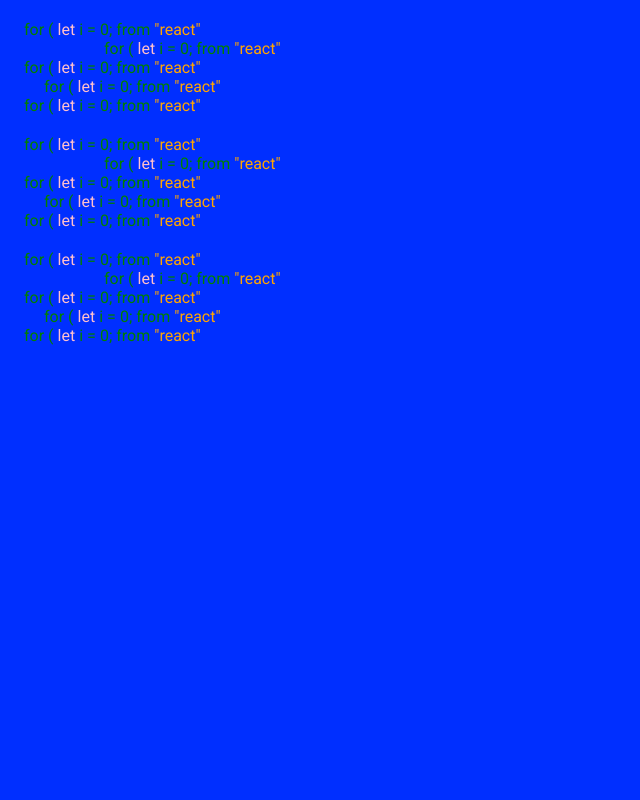
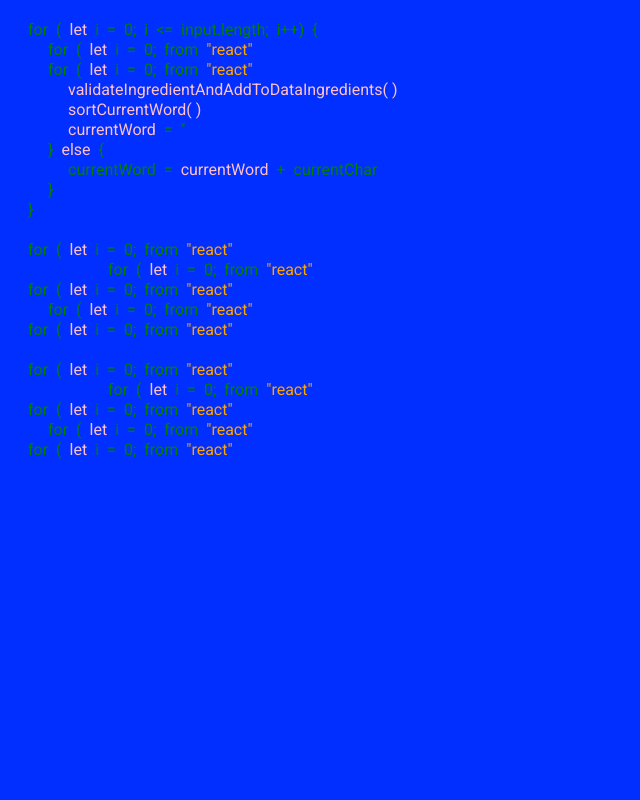
Before and after one commit to Rachanastasia/portfolio-new, a Next.js app: page / in a window 1280 px wide. Shown: the top 800 px of the page, without its empty margins (0-640 px from the left). Built offline with nearby package versions, Linux system fonts and the light colour scheme.

Commit message:
sets up most of first code block

```diff
--- a/components/Banner/LineOfText.js
+++ b/components/Banner/LineOfText.js
@@ -1,15 +1,15 @@
 
 
-export default function Line19({tabs=1, delay, indentation, containerStyle}){
+export default function LineOfText({tabs=1}){
     return (
         <div className={`animation-line animated-tabs-${tabs}`}>
             <Word word='for' color='one' />
-            <Punctuation char='(' />
+            <Character char='(' />
             <Word word='let' color='two' />
-            <Punctuation char='i' />
-            <Punctuation char='=' />
-            <Punctuation char='0' />
-            <Punctuation char=';' hasSpace={false}/>
+            <Character char='i' />
+            <Character char='=' />
+            <Character char='0' />
+            <Character char=';' hasSpace={false}/>
 
             <Word word='from' color='one' />
             <Word word='"react"' color='three' />
@@ -17,12 +17,135 @@
     )
 }
 
-function Word({word, color}){
+function Line({tabs, children}){
+    return (
+        <div className={`animation-line animated-tabs-${tabs}`}>{children}</div>
+    )
+}
+
+export function Line19({tabs=1}){
+    return (
+       <Line tabs={tabs}>
+            <Word word='for' color='one' />
+            <Word word='( ' color='one' />
+            <Word word='let' color='two'  />
+            <Character char='i' />
+            <Character char='=' />
+            <Character char='0' />
+            <Character char=';' hasSpace={false}/>
+            <Character char='i' />
+            <Word word='<=' color='one' />
+            <Word word='input.' color='one' />
+            <Word word='length' color='one' hasSpace={false}/>
+            <Character char=';' hasSpace={false}/>
+            <Character char='i' />
+            <Word word='++' color='one' hasSpace={false}/>
+            <Character char=')' hasSpace={false}/>
+            <Character char='{'/>
+        </Line>
+    )
+}
+
+export function Line20({tabs=1}){
+    return (
+       <Line tabs={tabs}>
+            <Word word='for' color='one' />
+            <Character char='(' />
+            <Word word='let' color='two' />
+            <Character char='i' />
+            <Character char='=' />
+            <Character char='0' />
+            <Character char=';' hasSpace={false}/>
+
+            <Word word='from' color='one' />
+            <Word word='"react"' color='three' />
+        </Line>
+    )
+}
+
+export function Line21({tabs=1}){
+    return (
+       <Line tabs={tabs}>
+            <Word word='for' color='one' />
+            <Character char='(' />
+            <Word word='let' color='two' />
+            <Character char='i' />
+            <Character char='=' />
+            <Character char='0' />
+            <Character char=';' hasSpace={false}/>
+
+            <Word word='from' color='one' />
+            <Word word='"react"' color='three' />
+        </Line>
+    )
+}
+export function Line22({tabs}){
+    return (
+        <Line tabs={tabs}>
+            <Word word='validateIngredientAndAddToDataIngredients' color='two' />
+            <Word word='( )' color='two' hasSpace={false} />
+        </Line>
+    )
+}
+export function Line23({tabs}){
+    return (
+        <Line tabs={tabs}>
+            <Word word='sortCurrentWord' color='two' />
+            <Word word='( )' color='two' hasSpace={false} />
+        </Line>
+    )
+}
+export function Line24({tabs}){
+    return (
+        <Line tabs={tabs}>
+            <Word word='currentWord' color='two' />
+            <Character char='=' />
+            <Character char="''" />
+        </Line>
+    )
+}
+
+export function Line25({tabs}){
+    return (
+        <Line tabs={tabs}>
+            <Character char='}' />
+            <Word word='else' color='two' />
+            <Character char='{' />
+        </Line>
+    )
+}
+
+export function Line26({tabs=1}){
+    return (
+       <Line tabs={tabs}>
+            <Word word='currentWord' color='one' />
+            <Character char='=' />
+            <Word word='currentWord' color='two' />
+            <Character char='+' />
+            <Word word='currentChar' color='one' />
+        </Line>
+    )
+}
+
+export function LineClosingBracket({tabs}){
+    return <Line tabs={tabs}>
+        <Character char={`}`}/>
+    </Line>
+}
+
+
+
+
+
+
+
+
+function Word({word, color, hasSpace=true}){
     const wordArr = word.split("")
-    return <div className='animated-word'>{wordArr.map((letter, index) =>
+    return <div className={hasSpace && 'animated-word'}>{wordArr.map((letter, index) =>
         <span className={`animation-${color} animated-letter`} key={index}>{letter}</span>)}</div>
 }
 
-function Punctuation({char, color='one', hasSpace=true}){
+function Character({char, color='one', hasSpace=true}){
     return <span className={`animation-${color} animated-letter ${hasSpace && 'animated-word'}`}>{char}</span>
 }
--- a/components/Banner/index.js
+++ b/components/Banner/index.js
@@ -1,29 +1,36 @@
-import LineOfText from "./LineOfText"
+import LineOfText, {Line19, Line20, Line21, Line22, Line24, Line23, Line26, Line25, Line28, Line29, LineClosingBracket} from "./LineOfText"
 
 export default function Banner(){
 
     return (
-        <div>
+        <div className='animated-container'>
             <div className='animated-codeblock'>
-                <LineOfText tabs={1} color='red' />
-                <LineOfText tabs={5} color='green'/>
-                <LineOfText tabs={1} color='pink'/>
-                <LineOfText tabs={2} color='black'/>
-                <LineOfText tabs={1} color='#fff'/>
+                <Line19 tabs={1} />
+                <Line20 tabs={2}  />
+                <Line21 tabs={2} />
+
+
+                <Line22 tabs={3} />
+                <Line23 tabs={3} />
+                <Line24 tabs={3} />
+                <Line25 tabs={2} />
+                <Line26 tabs={3} />
+                <LineClosingBracket tabs={2} />
+                <LineClosingBracket tabs={1} />
             </div>
             <div className='animated-codeblock'>
-                <LineOfText tabs={1} color='red' />
-                <LineOfText tabs={5} color='green'/>
-                <LineOfText tabs={1} color='pink'/>
-                <LineOfText tabs={2} color='black'/>
-                <LineOfText tabs={1} color='#fff'/>
+                <LineOfText tabs={1}  />
+                <LineOfText tabs={5} />
+                <LineOfText tabs={1} />
+                <LineOfText tabs={2} />
+                <LineOfText tabs={1} />
             </div>
             <div className='animated-codeblock'>
-                <LineOfText tabs={1} color='red' />
-                <LineOfText tabs={5} color='green'/>
-                <LineOfText tabs={1} color='pink'/>
-                <LineOfText tabs={2} color='black'/>
-                <LineOfText tabs={1} color='#fff'/>
+                <LineOfText tabs={1}  />
+                <LineOfText tabs={5} />
+                <LineOfText tabs={1} />
+                <LineOfText tabs={2} />
+                <LineOfText tabs={1} />
             </div>
         </div>
     )
--- a/styles/_animation.sass
+++ b/styles/_animation.sass
@@ -8,10 +8,11 @@
     color: orange
 
 .animated-word
-    padding-left: $spacer-1
+    padding-left: $spacer-word
 
 .animation-line
     display: flex
+    line-height: $text-3
 
 @function tabs($amount)
     $result: $spacer-3 * $amount
--- a/styles/_globals.sass
+++ b/styles/_globals.sass
@@ -9,7 +9,7 @@
 $text-gray: #616161
 
 
-$spacer-letter: 0.15rem
+$spacer-word: 0.5rem
 $spacer-1: 0.25rem
 $spacer-2: 0.625rem
 $spacer-3: 1.25rem
```
